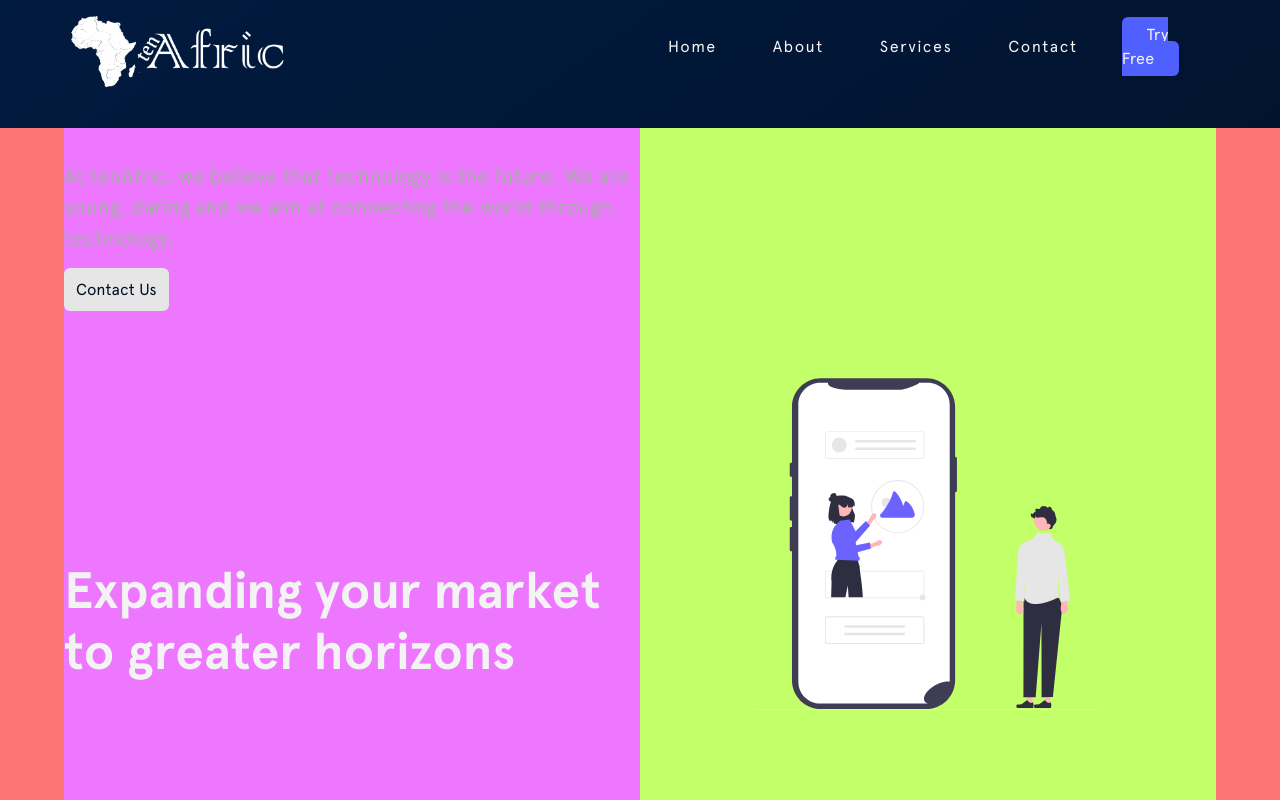
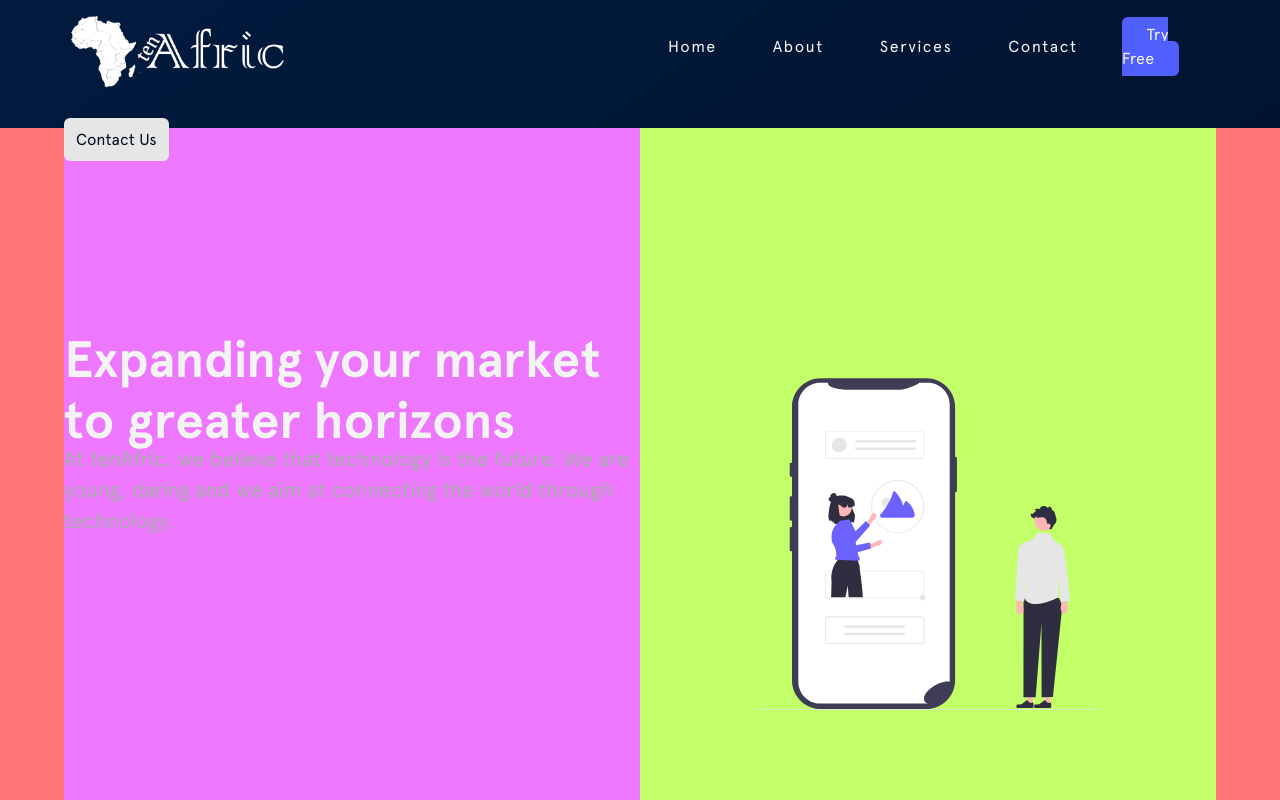
Before and after one commit to tenAfric/tenAfrik, a React (Create React App) app: page / in a window 1280 px wide. Shown: the top 800 px of the page. Built offline with nearby package versions, Linux system fonts and the light colour scheme.

Commit message:
else copy taught solid why

```diff
--- a/src/styles/css/landing.css
+++ b/src/styles/css/landing.css
@@ -32,11 +32,15 @@
   font-weight: 600;
   line-height: 1.2;
   position: absolute;
-  top: 50%;
+  top: 25%;
+  transform: translateY(-25%);
 }
 .landing .landing-section .landing-wrapper .landing-texts .landing-txt-paragraph {
   font-weight: 400;
   color: #aaaaaa;
+  position: absolute;
+  top: 40%;
+  transform: translateY(-40%);
 }
 .landing .landing-section .landing-wrapper .landing-texts .lng-cta {
   background-color: #e6e6e6;
--- a/src/styles/scss/landing.scss
+++ b/src/styles/scss/landing.scss
@@ -27,12 +27,15 @@ $bgDarkDark: #010f25;
                     font-weight: 600;
                     line-height: 1.2;
                     position: absolute;
-                    top: 50%;
-                    //transform: translateY(-50%);
+                    top: 25%;
+                    transform: translateY(-25%);
                 }
                 .landing-txt-paragraph{
                     font-weight: 400;
                     color: #aaaaaa;
+                    position: absolute;
+                    top: 40%;
+                    transform: translateY(-40%);
                 }
                 .lng-cta{
                     background-color: #e6e6e6;
```
Also changed, not shown: 1 other file (tests, documents, lock files or other folders).
